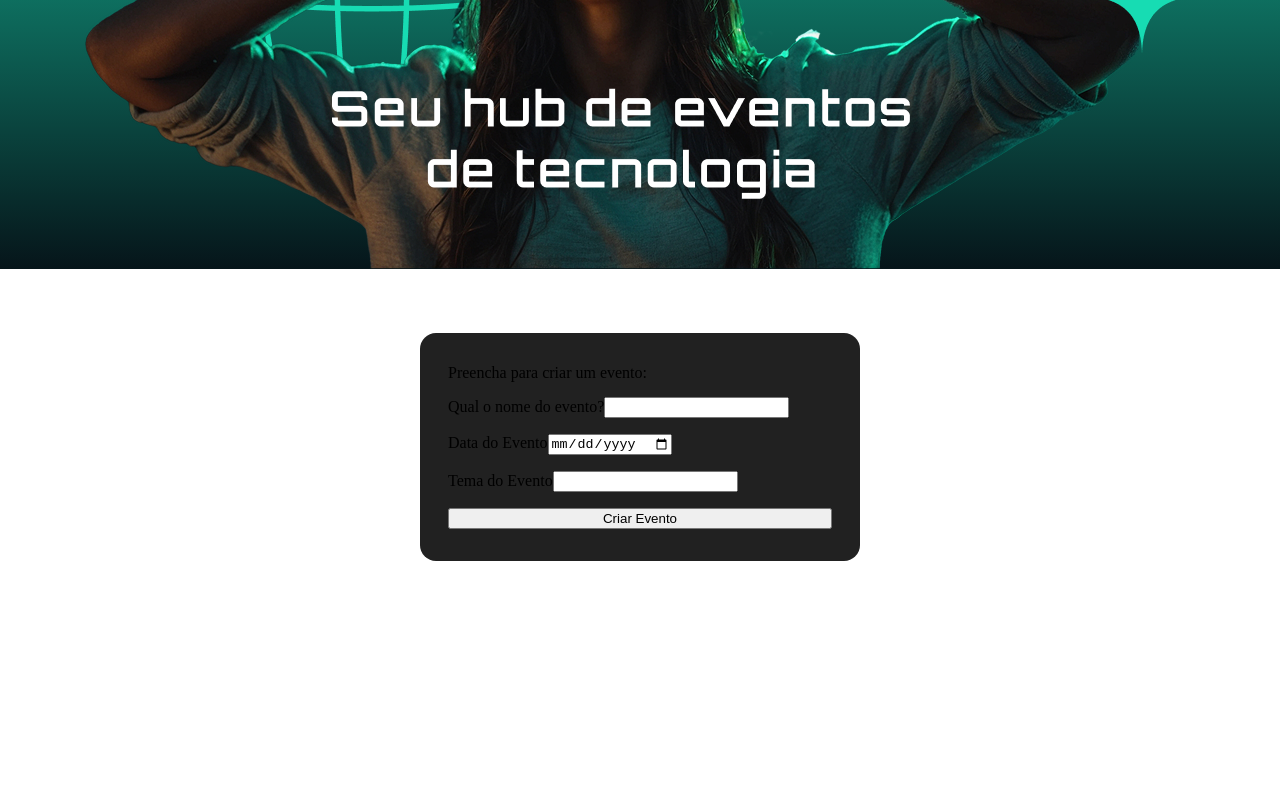
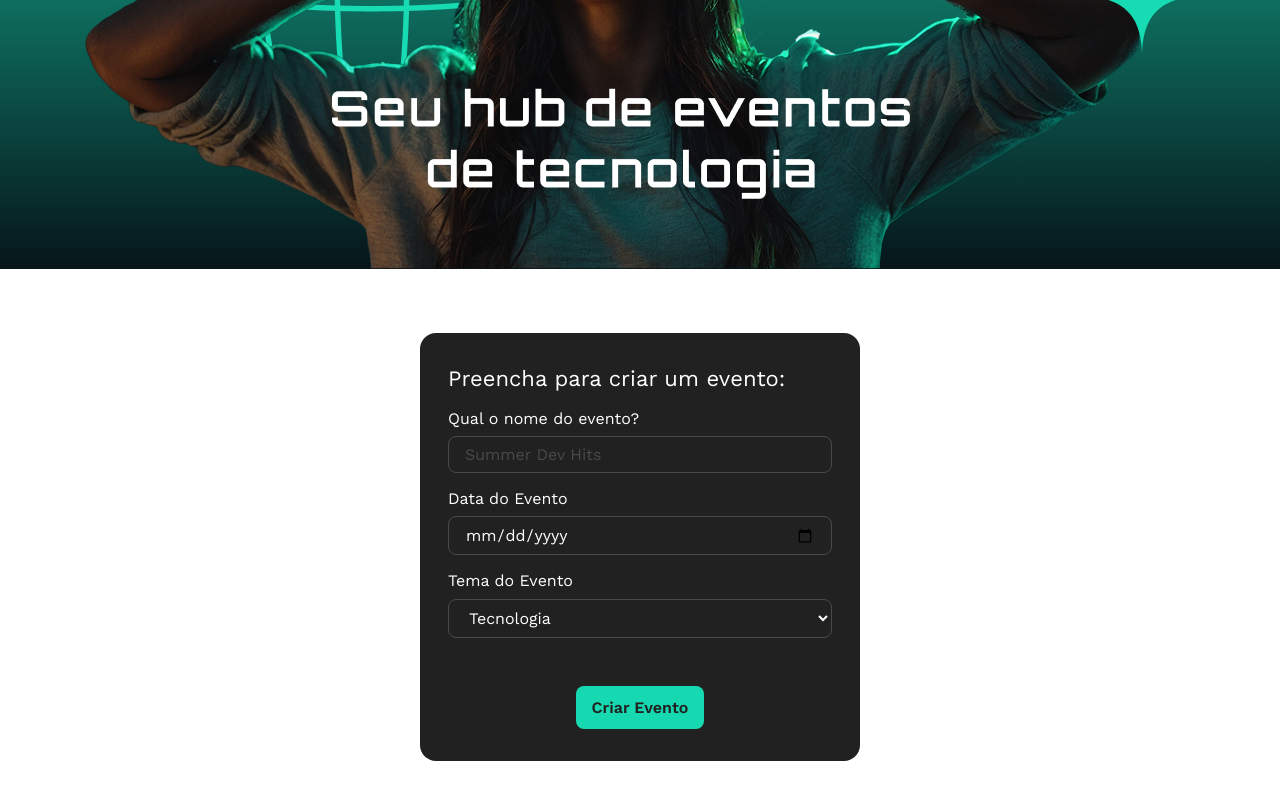
Before and after one commit to CipherCrow/tecboard, a React (Vite) app: page / in a window 1280 px wide. Shown: the part 414-1214 px from the top of the page. Before the commit the page ends 1039 px from the top, so only its background shows below. Built offline with nearby package versions, Linux system fonts and the light colour scheme.

Commit message:
adicionando card criar evento

```diff
--- a/index.html
+++ b/index.html
@@ -5,6 +5,9 @@
     <link rel="icon" type="image/svg+xml" href="/vite.svg" />
     <meta name="viewport" content="width=device-width, initial-scale=1.0" />
     <title>tecboard</title>
+    <link rel="preconnect" href="https://fonts.googleapis.com">
+    <link rel="preconnect" href="https://fonts.gstatic.com" crossorigin>
+    <link href="https://fonts.googleapis.com/css2?family=Prompt:wght@400;500&family=Work+Sans:ital,wght@0,100..900;1,100..900&display=swap" rel="stylesheet">
   </head>
   <body>
     <div id="root"></div>
--- a/src/components/formularioDeEvento/index.jsx
+++ b/src/components/formularioDeEvento/index.jsx
@@ -1,22 +1,52 @@
 import "./styles.css"
+
+function CampoDeFormulario({children}){
+    return(
+        <fieldset className="campoForm">
+            {children}
+        </fieldset>
+    )
+}
+
+function Label({children,htmlFor}){
+    return(
+        <label htmlFor={htmlFor}>
+            {children}
+        </label>
+    )
+}
+
+function CampoDeEntrada({type,id,placeholder}){
+    return(
+        <input type={type} id={id} placeholder={placeholder}/>
+    )
+}
 
 export default function FormularioDeEvento(){
   return(
     <form className="formEvento">
       <h2>Preencha para criar um evento:</h2>
-      <fieldset>
-          <label htmlFor="nomeEvento">Qual o nome do evento?</label>
-          <input type="text" id="nomeEvento" />
-      </fieldset>
-      <fieldset>
-          <label htmlFor="dataEvento">Data do Evento</label>
-          <input type="date" id="dataEvento" />
-      </fieldset>
-      <fieldset>
-          <label htmlFor="temaEvento">Tema do Evento</label>
-          <input type="text" id="nomeEvento" />
-      </fieldset>
-      <input type="submit" value="Criar Evento" />
+      <div className="formEvento_campos">
+        <CampoDeFormulario>
+          <Label htmlFor="nomeEvento">Qual o nome do evento?</Label>
+          <CampoDeEntrada type="text" id="nomeEvento" placeholder="Summer Dev Hits"/>
+        </CampoDeFormulario>
+        <CampoDeFormulario>
+          <Label htmlFor="dataEvento">Data do Evento</Label>
+          <CampoDeEntrada type="date" id="dataEvento" placeholder="XX/XX/XXXX"/>
+        </CampoDeFormulario>
+        <CampoDeFormulario>
+          <Label htmlFor="temaEvento">Tema do Evento</Label>
+          <select name="" id="">
+            <option value="">Tecnologia</option>
+            <option value="">Saúde</option>
+            <option value="">Educação</option>
+          </select>
+        </CampoDeFormulario>
+      </div>
+      <div className="formEvento_acoes">
+        <input type="submit" value="Criar Evento" />
+      </div>
     </form>
   )
 }
--- a/src/components/formularioDeEvento/styles.css
+++ b/src/components/formularioDeEvento/styles.css
@@ -9,3 +9,83 @@
     width: 384px;
     max-width: 90%;
 }
+
+.formEvento_campos{
+    display: flex;
+    flex-direction: column;
+    gap: 16px;
+}
+
+.formEvento h2{
+    font-weight: 400;
+    font-size: 22px;
+    line-height: 125%;
+    color: var(--branco);
+}
+
+.campoForm{
+    display: flex;
+    flex-direction: column;
+    gap: 8px;
+}
+
+.campoForm label{
+    font-weight: 400;
+    font-size: 16px;
+    line-height: 120%;
+    color: var(--branco);
+}
+
+.campoForm input[type="text"],
+.campoForm input[type="date"]{
+    background-color: transparent;
+    border-radius: 8px;
+    border: 1px solid var(--cinza-medio);
+    color: var(--branco);
+    line-height: 120%;
+    font-size: 16px;
+    font-weight: 400;
+    padding: 8px 16px;
+}
+
+.campoForm input::placeholder{
+    color: var(--cinza-medio);
+}
+
+.campoForm select{
+    background-color: transparent;
+    border-radius: 8px;
+    border: 1px solid var(--cinza-medio);
+    color: var(--branco);
+    line-height: 120%;
+    font-size: 16px;
+    font-weight: 400;
+    padding: 8px 16px;
+}
+
+.campoForm select option{
+    background-color: var(--fundo-componentes);
+    color: var(--branco);
+}
+
+.formEvento_acoes{
+    text-align: center;
+    margin-top: 32px;
+}
+
+.formEvento_acoes input[type="submit"]{
+    background: var(--verde-destaque);
+    border: none;
+    padding: 12px 16px;
+    font-weight: 600;
+    font-size: 16px;
+    line-height: 120%;
+    color: var(--fundo-componentes);
+    transition: background-color 0.3s ease;
+    border-radius: 8px;
+}
+
+.formEvento_acoes input[type="submit"]:hover{
+    cursor: pointer;
+    opacity: 0.8;
+}
--- a/src/index.css
+++ b/src/index.css
@@ -4,6 +4,12 @@
   --texto-secundario: #33353F;
   --branco: #FFFFFF;
   --verde-destaque: #17D9B1;
+  --fonte: 'Work Sans', sans-serif;
+  --cinza-medio: #4A4949;
+}
+
+*{
+  font-family: var(--fonte);
 }
 
 body{
```
